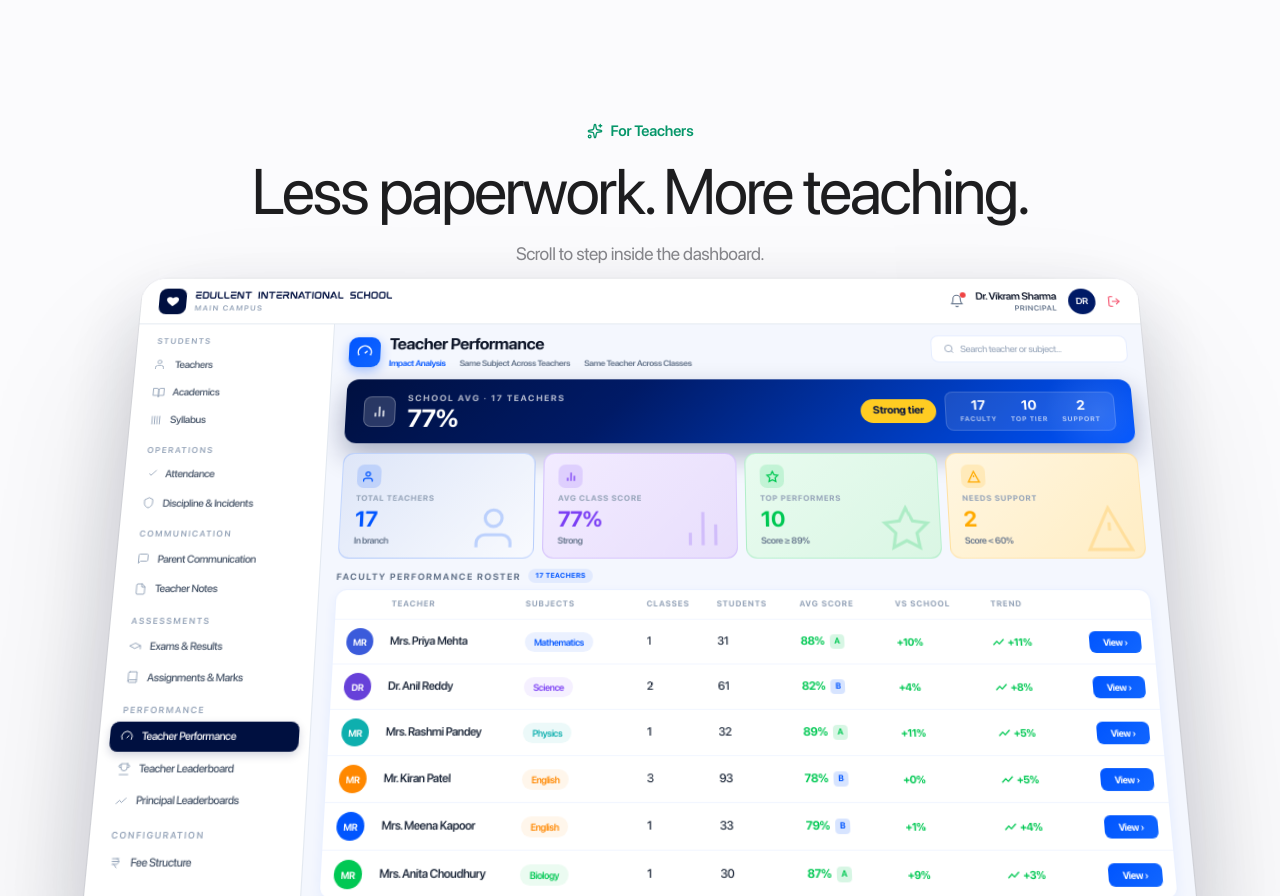
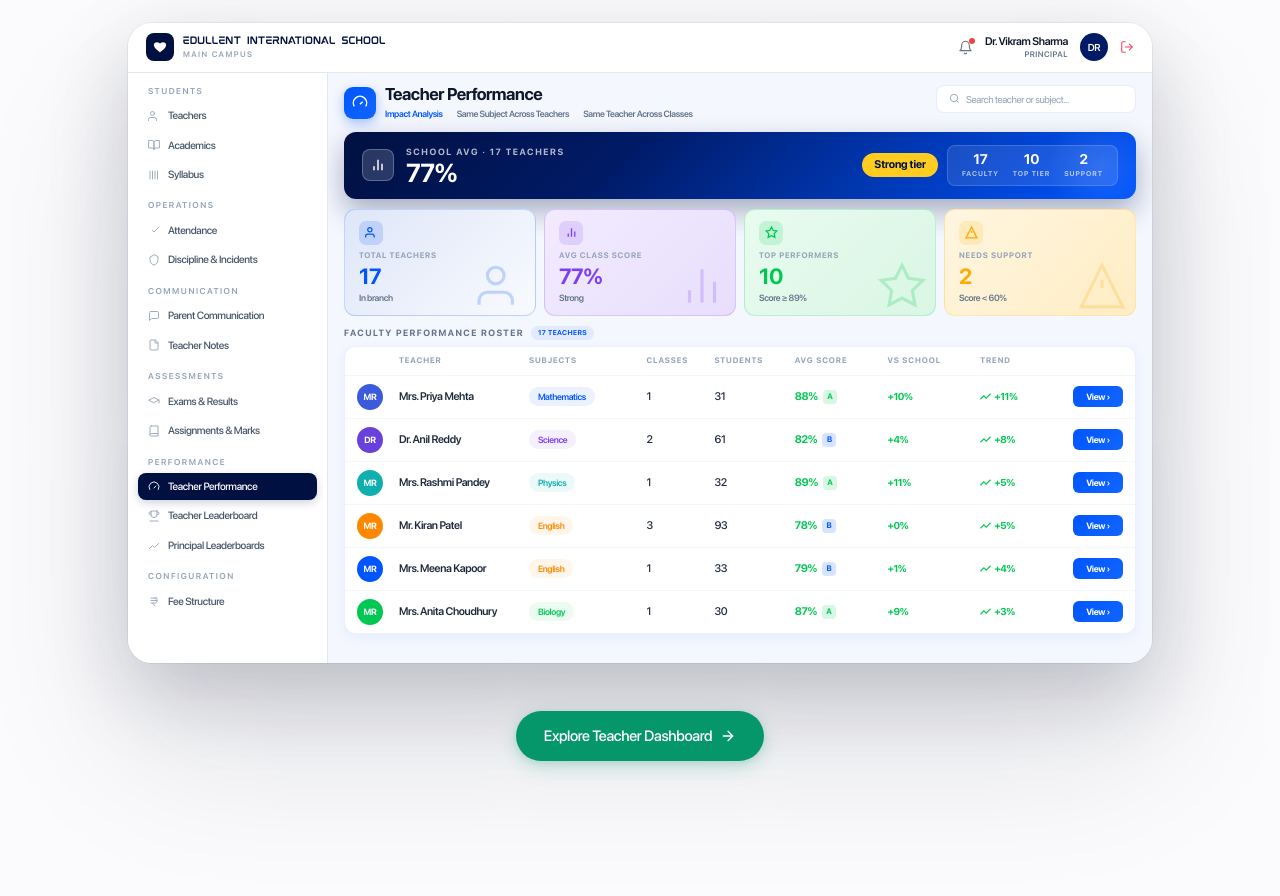
Before and after one commit to codewithghouse/eduintellect, a React (Vite) app: page / in a window 1280 px wide. Shown: the part 6160-7056 px from the top of the page. Built offline with nearby package versions, Linux system fonts and the light colour scheme; no server answers.

Commit message:
mock up screen added

```diff
--- a/src/components/RoleScrollShowcase.tsx
+++ b/src/components/RoleScrollShowcase.tsx
@@ -77,7 +77,7 @@
   label: string;
   brand: string;
 }) => (
-  <div className="relative z-20 flex justify-center -mt-6 md:-mt-12 mb-12 md:mb-20 px-6">
+  <div className="relative z-20 flex justify-center mt-8 md:mt-10 mb-14 md:mb-24 px-6">
     <Link
       to={to}
       className="group inline-flex items-center gap-2 px-5 md:px-7 py-3 md:py-3.5 rounded-full text-white text-[14px] md:text-[15px] font-medium transition-all duration-300 hover:-translate-y-0.5 active:scale-95"
@@ -113,7 +113,7 @@
       {headline}
     </h2>
     <p className="text-[#86868b] text-[16px] md:text-[18px] max-w-[560px] mx-auto leading-[1.45]">
-      Scroll to step inside the dashboard.
+      A live look inside the dashboard.
     </p>
   </>
 );
--- a/src/components/ui/container-scroll-animation.tsx
+++ b/src/components/ui/container-scroll-animation.tsx
@@ -1,5 +1,16 @@
-import React, { useRef } from 'react';
-import { useScroll, useTransform, motion, type MotionValue } from 'framer-motion';
+import React from 'react';
+
+/**
+ * Static dashboard-screen frame.
+ *
+ * The live dashboard screens are authored at a fixed desktop design size
+ * (DESIGN_W × DESIGN_H). Instead of reflowing them on mobile, we render them at
+ * that exact size and uniformly scale-to-fit the frame width. Result: the FULL
+ * desktop dashboard (sidebar + grids) is always visible — identical layout on
+ * phone and desktop, just smaller — matching the flat Owner showcase card.
+ */
+const DESIGN_W = 1024;
+const DESIGN_H = 640;
 
 export const ContainerScroll = ({
   titleComponent,
@@ -8,77 +19,44 @@
   titleComponent: string | React.ReactNode;
   children: React.ReactNode;
 }) => {
-  const containerRef = useRef<HTMLDivElement>(null);
-  const { scrollYProgress } = useScroll({ target: containerRef });
-  const [isMobile, setIsMobile] = React.useState(false);
+  const frameRef = React.useRef<HTMLDivElement>(null);
+  const [scale, setScale] = React.useState(1);
 
-  React.useEffect(() => {
-    const checkMobile = () => setIsMobile(window.innerWidth <= 768);
-    checkMobile();
-    window.addEventListener('resize', checkMobile);
-    return () => window.removeEventListener('resize', checkMobile);
+  React.useLayoutEffect(() => {
+    const el = frameRef.current;
+    if (!el) return;
+    const update = () => setScale(el.clientWidth / DESIGN_W);
+    update();
+    const ro = new ResizeObserver(update);
+    ro.observe(el);
+    return () => ro.disconnect();
   }, []);
 
-  const scaleDimensions = () => (isMobile ? [0.7, 0.9] : [1.05, 1]);
-
-  const rotate = useTransform(scrollYProgress, [0, 1], [20, 0]);
-  const scale = useTransform(scrollYProgress, [0, 1], scaleDimensions());
-  const translate = useTransform(scrollYProgress, [0, 1], [0, -100]);
-
   return (
-    <div
-      ref={containerRef}
-      className="h-[60rem] md:h-[80rem] flex items-center justify-center relative p-2 md:p-20"
-    >
-      <div className="py-6 md:py-24 w-full relative" style={{ perspective: '1000px' }}>
-        <Header translate={translate} titleComponent={titleComponent} />
-        <Card rotate={rotate} translate={translate} scale={scale}>
+    <div className="relative px-4 md:px-8 pt-12 md:pt-20 pb-2">
+      <div className="max-w-5xl mx-auto text-center mb-8 md:mb-12">
+        {titleComponent}
+      </div>
+      <div
+        ref={frameRef}
+        className="relative max-w-5xl mx-auto w-full bg-white rounded-2xl md:rounded-3xl overflow-hidden"
+        style={{
+          height: DESIGN_H * scale,
+          boxShadow:
+            '0 0 0 1px rgba(15,23,42,0.06), 0 30px 80px rgba(15,23,42,0.18), 0 80px 160px rgba(15,23,42,0.12)',
+        }}
+      >
+        <div
+          style={{
+            width: DESIGN_W,
+            height: DESIGN_H,
+            transform: `scale(${scale})`,
+            transformOrigin: 'top left',
+          }}
+        >
           {children}
-        </Card>
+        </div>
       </div>
     </div>
   );
 };
-
-export const Header = ({
-  translate,
-  titleComponent,
-}: {
-  translate: MotionValue<number>;
-  titleComponent: React.ReactNode;
-}) => (
-  <motion.div
-    style={{ translateY: translate }}
-    className="div max-w-5xl mx-auto text-center"
-  >
-    {titleComponent}
-  </motion.div>
-);
-
-export const Card = ({
-  rotate,
-  scale,
-  children,
-}: {
-  rotate: MotionValue<number>;
-  scale: MotionValue<number>;
-  translate: MotionValue<number>;
-  children: React.ReactNode;
-}) => (
-  <motion.div
-    style={{
-      rotateX: rotate,
-      scale,
-      // Clean flat frame — hairline ring + soft ambient shadow, matching the
-      // Owner showcase card. No thick chassis / camera dot.
-      boxShadow:
-        '0 0 0 1px rgba(15,23,42,0.06), 0 30px 80px rgba(15,23,42,0.18), 0 80px 160px rgba(15,23,42,0.12)',
-    }}
-    className="relative max-w-5xl -mt-12 mx-auto h-[30rem] md:h-[40rem] w-full bg-white rounded-2xl md:rounded-3xl overflow-hidden"
-  >
-    {/* SCREEN */}
-    <div className="h-full w-full overflow-hidden bg-white">
-      {children}
-    </div>
-  </motion.div>
-);
--- a/src/index.css
+++ b/src/index.css
@@ -230,12 +230,7 @@
   color: #1d1d1f;
 }
 
-/* ── Mobile fix for RoleScrollShowcase live screens ── */
-@media (max-width: 768px) {
-  .role-screen-sidebar { display: none !important; }
-  .role-screen-main { padding: 10px 12px !important; }
-  .role-screen-grid-5 { grid-template-columns: repeat(2, 1fr) !important; }
-  .role-screen-grid-4 { grid-template-columns: repeat(2, 1fr) !important; }
-  .role-screen-grid-2 { grid-template-columns: 1fr !important; }
-  .role-screen-hide-mobile { display: none !important; }
-}
+/* RoleScrollShowcase live screens are no longer reflowed on mobile — the whole
+   desktop dashboard is rendered at its design size and uniformly scaled to fit
+   the frame (see ContainerScroll), so the full layout (sidebar + grids) shows
+   exactly like the Owner showcase, just smaller. No mobile-reflow overrides. */
```
